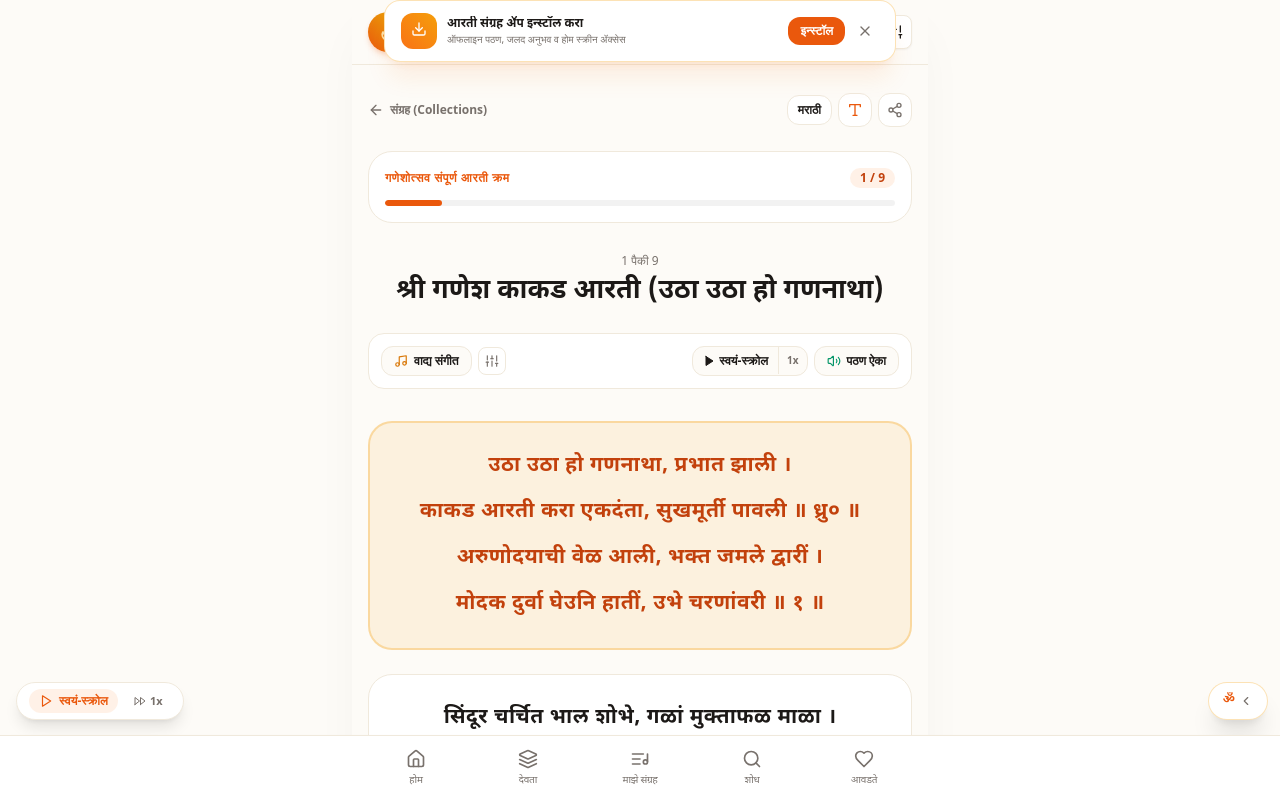
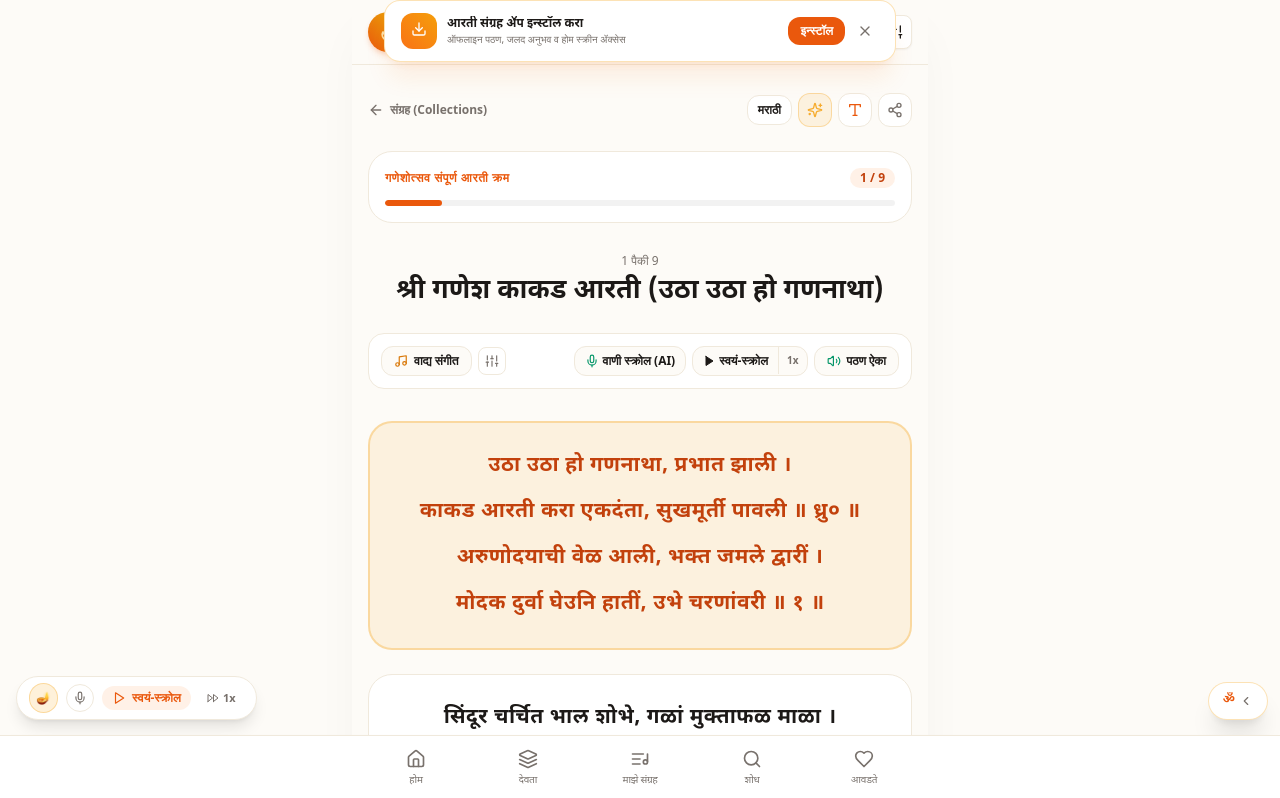
Before and after one commit to manojmitharampawar-blip/aarti-sangraha, a Next.js app: page /playlist/ganesh-utsav-sequence in a window 1280 px wide. Shown: the top 798 px of the page. Built offline with nearby package versions, Linux system fonts and the light colour scheme.

Commit message:
feat: add AI voice chanting follower and touchless virtual aarti to collections and playlists player

```diff
--- a/src/app/group/page.tsx
+++ b/src/app/group/page.tsx
@@ -21,8 +21,10 @@ import { useCustomGroups } from '@/hooks/useCustomGroups';
 import { useThemeContext } from '@/components/ThemeProvider';
 import { useWakeLock } from '@/hooks/useWakeLock';
 import { useAutoScroll } from '@/hooks/useAutoScroll';
+import { useVoiceChantingFollower } from '@/hooks/useVoiceChantingFollower';
 import { AutoScrollPill } from '@/components/AutoScrollPill';
 import { ReadingSettingsModal } from '@/components/ReadingSettingsModal';
+import { VirtualAartiModal } from '@/components/VirtualAartiModal';
 import { GroupEditorModal } from '@/components/GroupEditorModal';
 import { ShareGroupModal } from '@/components/ShareGroupModal';
 import { NextAartiCountdown } from '@/components/NextAartiCountdown';
@@ -51,6 +53,7 @@ function GroupPlayerContent() {
   const [currentIndex, setCurrentIndex] = useState(0);
   const [activeStanzaIndex, setActiveStanzaIndex] = useState(0);
   const [isReadingSettingsOpen, setIsReadingSettingsOpen] = useState(false);
+  const [isVirtualAartiOpen, setIsVirtualAartiOpen] = useState(false);
   const [isEditorOpen, setIsEditorOpen] = useState(false);
   const [isShareModalOpen, setIsShareModalOpen] = useState(false);
   const [pendingNextAarti, setPendingNextAarti] = useState<AartiItem | null>(null);
@@ -99,10 +102,35 @@ function GroupPlayerContent() {
     isScrolling,
     speed,
     setSpeed,
+    start: startAutoScroll,
+    stop: stopAutoScroll,
     toggle: toggleAutoScroll,
-    stop: stopAutoScroll,
     resetEndTrigger,
   } = useAutoScroll(autoScrollSpeed, handleReachEnd);
+
+  // Phase 4: Hands-free Voice-Activated Chanting Follower (AI)
+  const {
+    isActive: isVoiceFollowerActive,
+    isChanting,
+    lastRecognizedPhrase,
+    toggleFollower: toggleVoiceFollower,
+  } = useVoiceChantingFollower({
+    stanzas: currentAarti?.stanzas || [],
+    onVoiceActivityChange: isChantingNow => {
+      if (isChantingNow) {
+        startAutoScroll();
+      } else {
+        stopAutoScroll();
+      }
+    },
+    onStanzaMatch: matchedIndex => {
+      setActiveStanzaIndex(matchedIndex);
+      const el = document.getElementById(`group-stanza-${matchedIndex}`);
+      if (el) {
+        el.scrollIntoView({ behavior: 'smooth', block: 'center' });
+      }
+    },
+  });
 
   const proceedToNext = useCallback(() => {
     stopAutoScroll();
@@ -128,12 +156,12 @@ function GroupPlayerContent() {
     };
   }, [requestLock, releaseLock]);
 
-  // When auto navigation is active, keep screen display awake on mobile and desktop
+  // When auto navigation or voice follower is active, keep screen display awake
   useEffect(() => {
-    if (isScrolling) {
+    if (isScrolling || isVoiceFollowerActive) {
       requestLock();
     }
-  }, [isScrolling, requestLock]);
+  }, [isScrolling, isVoiceFollowerActive, requestLock]);
 
   const goToPrev = () => {
     if (currentIndex > 0) {
@@ -224,6 +252,16 @@ function GroupPlayerContent() {
             )}
           </button>
 
+          {/* Touchless Virtual Aarti Camera Trigger (AI) */}
+          <button
+            onClick={() => setIsVirtualAartiOpen(true)}
+            aria-label="Open touchless virtual aarti"
+            title="स्पर्शविरहित व्हर्च्युअल आरती (AI कॅमेरा हस्तमुद्रा)"
+            className="p-2 rounded-xl border border-amber-500/30 bg-amber-500/10 text-amber-600 dark:text-amber-400 hover:bg-amber-500/20 active:scale-95 transition-all"
+          >
+            <Sparkles className="w-4 h-4 text-amber-500 animate-pulse" />
+          </button>
+
           {/* Reading Aa Button */}
           <button
             onClick={() => setIsReadingSettingsOpen(true)}
@@ -249,7 +287,7 @@ function GroupPlayerContent() {
               <button
                 onClick={() => setIsShareModalOpen(true)}
                 aria-label="Share group on WhatsApp"
-                title="व्हाट्सॲपवर संग्रह शेअर करा"
+                title="व्हॉट्सअ‍ॅपवर संग्रह शेअर करा"
                 className="p-2 rounded-xl border border-[var(--border-main)] bg-[var(--card-main)] text-[var(--text-secondary)] hover:text-emerald-600 hover:border-emerald-500/50"
               >
                 <Send className="w-4 h-4" />
@@ -307,7 +345,7 @@ function GroupPlayerContent() {
         <div className="p-4 rounded-2xl bg-emerald-500/15 border border-emerald-500/30 text-emerald-700 dark:text-emerald-300 text-xs font-bold flex items-center justify-between animate-fade-in shadow-md">
           <div className="flex items-center gap-2">
             <CheckCircle className="w-4 h-4 text-emerald-600 shrink-0" />
-            <span>अभिनंदन! या संग्रहातील सर्व आरत्या संपन्न झाल्या आहेत.</span>
+            <span>अभिनंदन! या संग्रहातील सर्व आरत्या व स्तोत्रे संपन्न झाली आहेत.</span>
           </div>
           <button
             onClick={() => setIsCompletedToast(false)}
@@ -346,7 +384,7 @@ function GroupPlayerContent() {
         )}
       </div>
 
-      {/* Devotional Audio & Speech Recitation Toolbar */}
+      {/* Devotional Audio, AI Voice Follower & Speech Recitation Toolbar */}
       <DevotionalAudioBar
         stanzas={currentAarti.stanzas}
         script={script === 'dual' ? 'devanagari' : script}
@@ -357,6 +395,9 @@ function GroupPlayerContent() {
           const nextSpd = cycleAutoScrollSpeed();
           setSpeed(nextSpd);
         }}
+        isVoiceFollowerActive={isVoiceFollowerActive}
+        isVoiceChanting={isChanting}
+        onToggleVoiceFollower={toggleVoiceFollower}
         onStanzaChange={stanzaIndex => {
           setActiveStanzaIndex(stanzaIndex);
           const el = document.getElementById(`group-stanza-${stanzaIndex}`);
@@ -366,6 +407,23 @@ function GroupPlayerContent() {
         }}
         onSpeechComplete={handleReachEnd}
       />
+
+      {/* Live Voice Follower Chanting Feedback Banner */}
+      {isVoiceFollowerActive && (
+        <div className="flex items-center justify-between gap-2 px-3.5 py-2 rounded-2xl bg-emerald-500/10 border border-emerald-500/25 text-xs text-emerald-800 dark:text-emerald-200 animate-fade-in shadow-xs">
+          <div className="flex items-center gap-2">
+            <span className={`w-2.5 h-2.5 rounded-full ${isChanting ? 'bg-emerald-500 animate-ping' : 'bg-emerald-400'}`} />
+            <span className="font-semibold">
+              {isChanting ? '🎙️ गायन सुरू • स्क्रोल चालू (AI)' : '🎙️ आवाज ऐकत आहे... (गायन सुरू करा)'}
+            </span>
+          </div>
+          {lastRecognizedPhrase && (
+            <span className="text-[11px] font-medium opacity-85 truncate max-w-[160px] sm:max-w-xs font-devanagari">
+              &quot;{lastRecognizedPhrase}&quot;
+            </span>
+          )}
+        </div>
+      )}
 
       {/* Lyrics Canvas with Kindle Typography and Spotlight Focus */}
       <article
@@ -473,17 +531,28 @@ function GroupPlayerContent() {
         )}
       </div>
 
-      {/* Auto Scroll Floating Pill */}
+      {/* Auto Scroll & AI Controls Floating Pill */}
       <AutoScrollPill
         isScrolling={isScrolling}
         speed={speed}
         onToggle={toggleAutoScroll}
         onSpeedChange={setSpeed}
+        isVoiceFollowerActive={isVoiceFollowerActive}
+        isVoiceChanting={isChanting}
+        onToggleVoiceFollower={toggleVoiceFollower}
+        onOpenVirtualAarti={() => setIsVirtualAartiOpen(true)}
       />
 
       <ReadingSettingsModal
         isOpen={isReadingSettingsOpen}
         onClose={() => setIsReadingSettingsOpen(false)}
+      />
+
+      {/* Touchless Virtual Aarti Camera Modal (AI) */}
+      <VirtualAartiModal
+        isOpen={isVirtualAartiOpen}
+        onClose={() => setIsVirtualAartiOpen(false)}
+        aarti={currentAarti}
       />
 
       {customGroup && (
--- a/src/app/playlist/[slug]/PlaylistPlayerClient.tsx
+++ b/src/app/playlist/[slug]/PlaylistPlayerClient.tsx
@@ -17,8 +17,10 @@ import { Playlist, AartiItem } from '@/types';
 import { aartis } from '@/data/aartis';
 import { useThemeContext } from '@/components/ThemeProvider';
 import { useAutoScroll } from '@/hooks/useAutoScroll';
+import { useVoiceChantingFollower } from '@/hooks/useVoiceChantingFollower';
 import { AutoScrollPill } from '@/components/AutoScrollPill';
 import { ReadingSettingsModal } from '@/components/ReadingSettingsModal';
+import { VirtualAartiModal } from '@/components/VirtualAartiModal';
 import { useWakeLock } from '@/hooks/useWakeLock';
 import { NextAartiCountdown } from '@/components/NextAartiCountdown';
 import { ShareGroupModal } from '@/components/ShareGroupModal';
@@ -47,6 +49,7 @@ export function PlaylistPlayerClient({ playlist }: PlaylistPlayerClientProps) {
   const [currentIndex, setCurrentIndex] = useState(0);
   const [activeStanzaIndex, setActiveStanzaIndex] = useState(0);
   const [isReadingSettingsOpen, setIsReadingSettingsOpen] = useState(false);
+  const [isVirtualAartiOpen, setIsVirtualAartiOpen] = useState(false);
   const [isShareModalOpen, setIsShareModalOpen] = useState(false);
   const [pendingNextAarti, setPendingNextAarti] = useState<AartiItem | null>(null);
   const [isCompletedToast, setIsCompletedToast] = useState(false);
@@ -84,10 +87,35 @@ export function PlaylistPlayerClient({ playlist }: PlaylistPlayerClientProps) {
     isScrolling,
     speed,
     setSpeed,
+    start: startAutoScroll,
+    stop: stopAutoScroll,
     toggle: toggleAutoScroll,
-    stop: stopAutoScroll,
     resetEndTrigger,
   } = useAutoScroll(autoScrollSpeed, handleReachEnd);
+
+  // Phase 4: Hands-free Voice-Activated Chanting Follower (AI)
+  const {
+    isActive: isVoiceFollowerActive,
+    isChanting,
+    lastRecognizedPhrase,
+    toggleFollower: toggleVoiceFollower,
+  } = useVoiceChantingFollower({
+    stanzas: currentAarti?.stanzas || [],
+    onVoiceActivityChange: isChantingNow => {
+      if (isChantingNow) {
+        startAutoScroll();
+      } else {
+        stopAutoScroll();
+      }
+    },
+    onStanzaMatch: matchedIndex => {
+      setActiveStanzaIndex(matchedIndex);
+      const el = document.getElementById(`playlist-stanza-${matchedIndex}`);
+      if (el) {
+        el.scrollIntoView({ behavior: 'smooth', block: 'center' });
+      }
+    },
+  });
 
   const proceedToNext = useCallback(() => {
     stopAutoScroll();
@@ -113,12 +141,12 @@ export function PlaylistPlayerClient({ playlist }: PlaylistPlayerClientProps) {
     };
   }, [requestLock, releaseLock]);
 
-  // When auto navigation is active, keep screen display awake on mobile and desktop
+  // When auto navigation or voice follower is active, keep screen display awake
   useEffect(() => {
-    if (isScrolling) {
+    if (isScrolling || isVoiceFollowerActive) {
       requestLock();
     }
-  }, [isScrolling, requestLock]);
+  }, [isScrolling, isVoiceFollowerActive, requestLock]);
 
   const goToPrev = () => {
     if (currentIndex > 0) {
@@ -197,6 +225,16 @@ export function PlaylistPlayerClient({ playlist }: PlaylistPlayerClientProps) {
             )}
           </button>
 
+          {/* Touchless Virtual Aarti Camera Trigger (AI) */}
+          <button
+            onClick={() => setIsVirtualAartiOpen(true)}
+            aria-label="Open touchless virtual aarti"
+            title="स्पर्शविरहित व्हर्च्युअल आरती (AI कॅमेरा हस्तमुद्रा)"
+            className="p-2 rounded-xl border border-amber-500/30 bg-amber-500/10 text-amber-600 dark:text-amber-400 hover:bg-amber-500/20 active:scale-95 transition-all"
+          >
+            <Sparkles className="w-4 h-4 text-amber-500 animate-pulse" />
+          </button>
+
           {/* Reading Aa Button */}
           <button
             onClick={() => setIsReadingSettingsOpen(true)}
@@ -211,7 +249,7 @@ export function PlaylistPlayerClient({ playlist }: PlaylistPlayerClientProps) {
           <button
             onClick={() => setIsShareModalOpen(true)}
             aria-label="Share entire sequence on WhatsApp"
-            title="व्हाट्सॲपवर संग्रह शेअर करा"
+            title="व्हॉट्सअ‍ॅपवर संग्रह शेअर करा"
             className="p-2 rounded-xl border border-[var(--border-main)] bg-[var(--card-main)] text-[var(--text-secondary)] hover:text-emerald-600 hover:border-emerald-500/50 transition-colors"
           >
             <Share2 className="w-4 h-4" />
@@ -277,7 +315,7 @@ export function PlaylistPlayerClient({ playlist }: PlaylistPlayerClientProps) {
         </h1>
       </div>
 
-      {/* Devotional Audio & Speech Recitation Toolbar */}
+      {/* Devotional Audio, AI Voice Follower & Speech Recitation Toolbar */}
       <DevotionalAudioBar
         stanzas={currentAarti.stanzas}
         script={script === 'dual' ? 'devanagari' : script}
@@ -288,6 +326,9 @@ export function PlaylistPlayerClient({ playlist }: PlaylistPlayerClientProps) {
           const nextSpd = cycleAutoScrollSpeed();
           setSpeed(nextSpd);
         }}
+        isVoiceFollowerActive={isVoiceFollowerActive}
+        isVoiceChanting={isChanting}
+        onToggleVoiceFollower={toggleVoiceFollower}
         onStanzaChange={stanzaIndex => {
           setActiveStanzaIndex(stanzaIndex);
           const el = document.getElementById(`playlist-stanza-${stanzaIndex}`);
@@ -297,6 +338,23 @@ export function PlaylistPlayerClient({ playlist }: PlaylistPlayerClientProps) {
         }}
         onSpeechComplete={handleReachEnd}
       />
+
+      {/* Live Voice Follower Chanting Feedback Banner */}
+      {isVoiceFollowerActive && (
+        <div className="flex items-center justify-between gap-2 px-3.5 py-2 rounded-2xl bg-emerald-500/10 border border-emerald-500/25 text-xs text-emerald-800 dark:text-emerald-200 animate-fade-in shadow-xs">
+          <div className="flex items-center gap-2">
+            <span className={`w-2.5 h-2.5 rounded-full ${isChanting ? 'bg-emerald-500 animate-ping' : 'bg-emerald-400'}`} />
+            <span className="font-semibold">
+              {isChanting ? '🎙️ गायन सुरू • स्क्रोल चालू (AI)' : '🎙️ आवाज ऐकत आहे... (गायन सुरू करा)'}
+            </span>
+          </div>
+          {lastRecognizedPhrase && (
+            <span className="text-[11px] font-medium opacity-85 truncate max-w-[160px] sm:max-w-xs font-devanagari">
+              &quot;{lastRecognizedPhrase}&quot;
+            </span>
+          )}
+        </div>
+      )}
 
       {/* Aarti Lyrics Canvas with Enhanced Typography & Active Spotlight */}
       <article
@@ -404,18 +462,29 @@ export function PlaylistPlayerClient({ playlist }: PlaylistPlayerClientProps) {
         )}
       </div>
 
-      {/* Auto Scroll Floating Pill */}
+      {/* Auto Scroll & AI Controls Floating Pill */}
       <AutoScrollPill
         isScrolling={isScrolling}
         speed={speed}
         onToggle={toggleAutoScroll}
         onSpeedChange={setSpeed}
+        isVoiceFollowerActive={isVoiceFollowerActive}
+        isVoiceChanting={isChanting}
+        onToggleVoiceFollower={toggleVoiceFollower}
+        onOpenVirtualAarti={() => setIsVirtualAartiOpen(true)}
       />
 
       {/* Reading & Typography Settings Modal */}
       <ReadingSettingsModal
         isOpen={isReadingSettingsOpen}
         onClose={() => setIsReadingSettingsOpen(false)}
+      />
+
+      {/* Touchless Virtual Aarti Camera Modal (AI) */}
+      <VirtualAartiModal
+        isOpen={isVirtualAartiOpen}
+        onClose={() => setIsVirtualAartiOpen(false)}
+        aarti={currentAarti}
       />
 
       {/* WhatsApp Share Modal */}
--- a/src/components/AutoScrollPill.tsx
+++ b/src/components/AutoScrollPill.tsx
@@ -1,7 +1,7 @@
 'use client';
 
 import React from 'react';
-import { Play, Pause, FastForward, Sun } from 'lucide-react';
+import { Play, Pause, FastForward, Sun, Mic } from 'lucide-react';
 import { useThemeContext } from '@/components/ThemeProvider';
 import { useScrollDirection } from '@/hooks/useScrollDirection';
 
@@ -10,6 +10,10 @@ interface AutoScrollPillProps {
   speed?: number;
   onToggle: () => void;
   onSpeedChange?: (speed: number) => void;
+  isVoiceFollowerActive?: boolean;
+  isVoiceChanting?: boolean;
+  onToggleVoiceFollower?: () => void;
+  onOpenVirtualAarti?: () => void;
 }
 
 export function AutoScrollPill({
@@ -17,6 +21,10 @@ export function AutoScrollPill({
   speed: propSpeed,
   onToggle,
   onSpeedChange,
+  isVoiceFollowerActive,
+  isVoiceChanting,
+  onToggleVoiceFollower,
+  onOpenVirtualAarti,
 }: AutoScrollPillProps) {
   const { autoScrollSpeed, cycleAutoScrollSpeed, script } = useThemeContext();
   const isNavVisible = useScrollDirection(8);
@@ -37,6 +45,40 @@ export function AutoScrollPill({
         isNavVisible ? 'bottom-20' : 'bottom-4'
       }`}
     >
+      {/* Touchless Virtual Aarti Trigger (AI) */}
+      {onOpenVirtualAarti && (
+        <button
+          onClick={onOpenVirtualAarti}
+          aria-label="Start touchless virtual aarti"
+          title="स्पर्शविरहित व्हर्च्युअल आरती (AI)"
+          className="p-1.5 rounded-full border border-amber-500/30 bg-amber-500/15 text-amber-600 hover:bg-amber-500/25 active:scale-90 transition-all flex items-center justify-center text-xs"
+        >
+          <span>🪔</span>
+        </button>
+      )}
+
+      {/* Voice Chanting Follower Button (AI) */}
+      {onToggleVoiceFollower && (
+        <button
+          onClick={onToggleVoiceFollower}
+          aria-label="Toggle voice chanting follower"
+          title={
+            isVoiceFollowerActive
+              ? 'वाणी अनुसरक थांबवा'
+              : 'वाणी अनुसरक (AI गायन ऐकून आपोआप स्क्रोल)'
+          }
+          className={`p-1.5 rounded-full border transition-all active:scale-90 flex items-center justify-center ${
+            isVoiceFollowerActive
+              ? isVoiceChanting
+                ? 'border-emerald-500 bg-emerald-600 text-white animate-pulse shadow-md shadow-emerald-500/30'
+                : 'border-emerald-500/50 bg-emerald-500/20 text-emerald-700 dark:text-emerald-300'
+              : 'border-[var(--border-main)] text-[var(--text-secondary)] hover:text-emerald-600'
+          }`}
+        >
+          <Mic className="w-3.5 h-3.5" />
+        </button>
+      )}
+
       {/* Play/Pause Button */}
       <button
         onClick={onToggle}
@@ -51,7 +93,7 @@ export function AutoScrollPill({
         <span>{isScrolling ? 'थांबवा' : 'स्वयं-स्क्रोल'}</span>
       </button>
 
-      {/* Speed Selector (Uniform: 0.5x, 1x, 1.5x, 2x) */}
+      {/* Speed Selector (Uniform: 0.5x, 0.75x, 1x, 1.25x, 1.5x, 1.75x, 2x) */}
       <button
         onClick={handleNextSpeed}
         aria-label={`Current scroll speed ${currentSpeed}x. Click to change speed.`}
--- a/src/components/DevotionalAudioBar.tsx
+++ b/src/components/DevotionalAudioBar.tsx
@@ -185,7 +185,7 @@ export function DevotionalAudioBar({
           <button
             onClick={() => setShowSettings(prev => !prev)}
             aria-label="Adjust audio settings"
-            title="ऑडिओ, सूर व ताल सेटिंग्ज"
+            title="ऑडिओ, सूर व ताल सेटिंग्ज (AI)"
             className={`p-1.5 rounded-lg border transition-colors ${
               showSettings
                 ? 'border-saffron-500 bg-saffron-500/10 text-saffron-600'
@@ -206,7 +206,7 @@ export function DevotionalAudioBar({
               title={
                 isVoiceFollowerActive
                   ? 'वाणी अनुसरक थांबवा'
-                  : 'वाणी अनुसरक सुरू करा (गायन ऐकून आपोआप स्क्रोल)'
+                  : 'वाणी अनुसरक सुरू करा (AI गायन ऐकून आपोआप स्क्रोल)'
               }
               className={`flex items-center gap-1 px-2.5 py-1.5 rounded-xl text-xs font-bold transition-all ${
                 isVoiceFollowerActive
@@ -222,7 +222,7 @@ export function DevotionalAudioBar({
                   ? isVoiceChanting
                     ? 'गायन चालू'
                     : 'वाणी अनुसरक'
-                  : 'वाणी स्क्रोल'}
+                  : 'वाणी स्क्रोल (AI)'}
               </span>
             </button>
           )}
```
